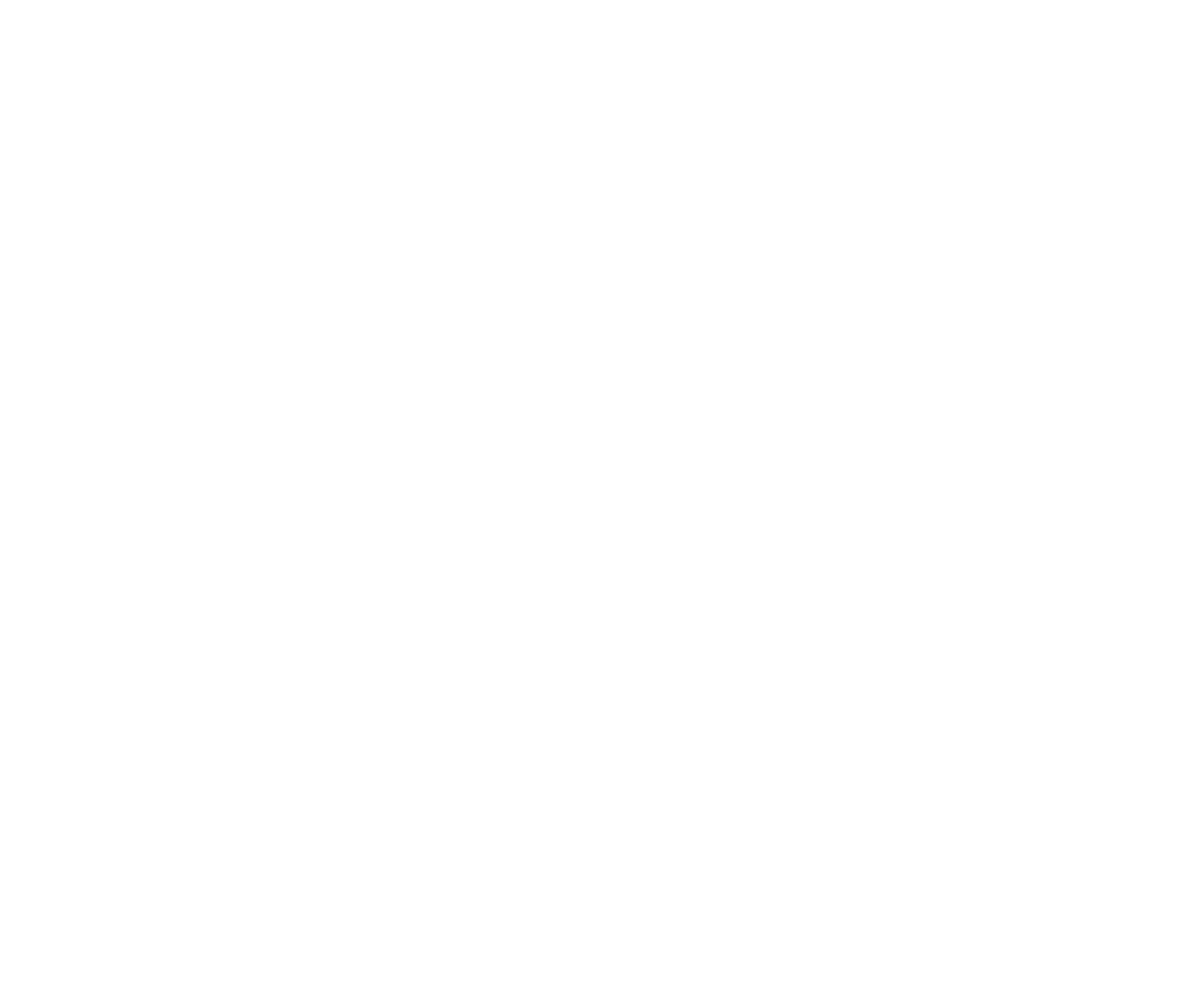
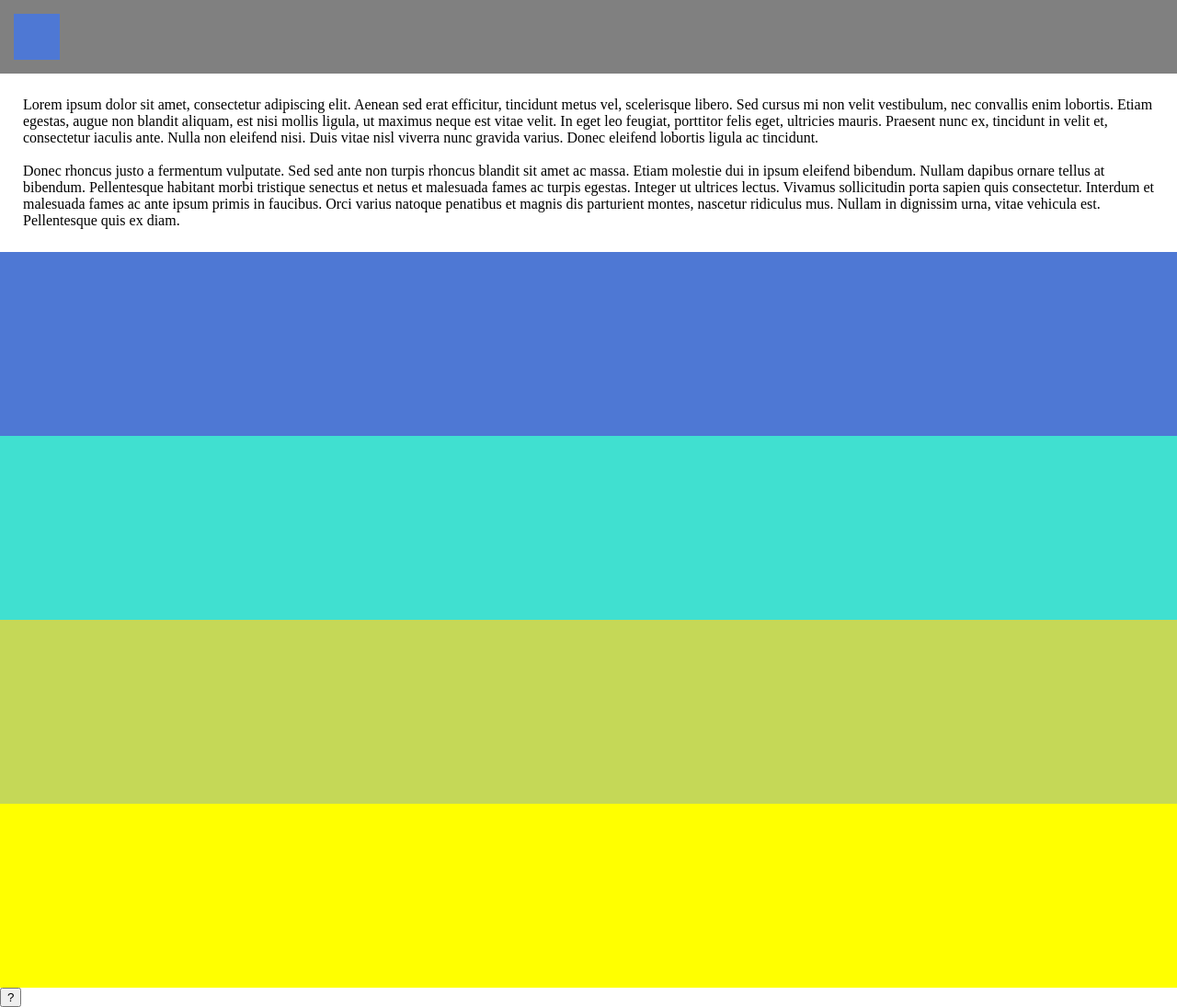
Before and after one commit to Renthir/html_css_2_lab, a plain HTML site: page drill-3/index.html in a window 1280 px wide. Shown: the whole page at 92% size. Before the commit the page ends 800 px from the top, so only its background shows below. Drawn offline with Linux system fonts and the light colour scheme.

Commit message:
Pushing to git

```diff
--- a/drill-3/index.css
+++ b/drill-3/index.css
@@ -0,0 +1,44 @@
+*{
+    margin: 0;
+}
+
+header {
+    background-color: gray;
+    height: 80px;
+    position: relative;
+}
+
+#square{
+    display: block;
+    background-color: rgb(78, 120, 212);
+    height: 50px;
+    width: 50px;
+    position: absolute;
+    top: 15px;
+    left: 15px;
+}
+
+section {
+    padding: 25px;
+}
+
+#blue {
+    height: 200px;
+    background-color: rgb(78, 120, 212);
+}
+#teal {
+    height: 200px;
+    background-color: turquoise;
+}
+#yellow-green {
+    height: 200px;
+    background-color: rgb(197, 216, 87);
+}
+#yellow {
+    height: 200px;
+    background-color: yellow;
+}
+
+footer {
+
+}
--- a/drill-3/index.html
+++ b/drill-3/index.html
@@ -1 +1,48 @@
 <!-- be sure to look at the example gif as well -->
+<!DOCTYPE html>
+<html lang="en">
+<head>
+    <meta charset="UTF-8">
+    <meta http-equiv="X-UA-Compatible" content="IE=edge">
+    <meta name="viewport" content="width=device-width, initial-scale=1.0">
+    <link rel="stylesheet" href="index.css">
+    <title>Drill 3</title>
+</head>
+<body>
+    <header>
+        <div id="square"></div>
+    </header>
+    <section>
+        <p>Lorem ipsum dolor sit amet, consectetur adipiscing elit.
+            Aenean sed erat efficitur, tincidunt metus vel, scelerisque libero.
+            Sed cursus mi non velit vestibulum, nec convallis enim lobortis.
+            Etiam egestas, augue non blandit aliquam, est nisi mollis ligula,
+            ut maximus neque est vitae velit. In eget leo feugiat, porttitor felis eget,
+            ultricies mauris. Praesent nunc ex, tincidunt in velit et,
+            consectetur iaculis ante. Nulla non eleifend nisi.
+            Duis vitae nisl viverra nunc gravida varius.
+            Donec eleifend lobortis ligula ac tincidunt.
+            <br>
+            <br>
+            Donec rhoncus justo a fermentum vulputate.
+            Sed sed ante non turpis rhoncus blandit sit amet ac massa.
+            Etiam molestie dui in ipsum eleifend bibendum.
+            Nullam dapibus ornare tellus at bibendum.
+            Pellentesque habitant morbi tristique senectus et netus et malesuada
+            fames ac turpis egestas. Integer ut ultrices lectus.
+            Vivamus sollicitudin porta sapien quis consectetur.
+            Interdum et malesuada fames ac ante ipsum primis in faucibus.
+            Orci varius natoque penatibus et magnis dis parturient montes,
+            nascetur ridiculus mus. Nullam in dignissim urna, vitae vehicula est.
+            Pellentesque quis ex diam.
+        </p>
+    </section>
+    <div id="blue"></div>
+    <div id="teal"></div>
+    <div id="yellow-green"></div>
+    <div id="yellow"></div>
+    <footer>
+        <input type="button" value="?">
+    </footer>
+</body>
+</html>
```
